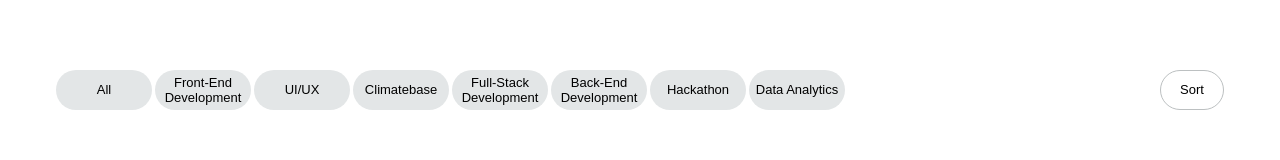
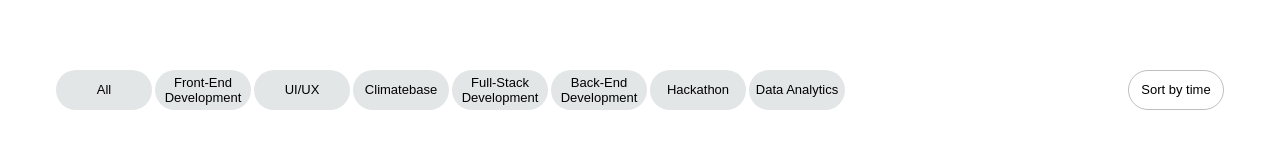
Before and after one commit to Liqingcathy/Liqingcathy.github.io, a plain HTML site: page index.html in a window 1280 px wide. Shown: the part 398-558 px from the top of the page. Drawn offline with Linux system fonts and the light colour scheme.

Commit message:
change sort button name

```diff
--- a/index.html
+++ b/index.html
@@ -91,7 +91,7 @@
             <button class="filterbtn" onclick="filterBySkills('analytics')">
               Data Analytics
             </button>
-            <button id="sortbtn" onclick="sortByTime()">Sort</button>
+            <button id="sortbtn" onclick="sortByTime()">Sort by time</button>
           </div>
         </div>
       </section>
--- a/style/home_style.css
+++ b/style/home_style.css
@@ -151,7 +151,7 @@ section .various-skills {
 }
 
 #sortbtn{
-    width: 4rem;
+    width: 6rem;
     margin-left: auto;
     right: 0;
     border:1px solid rgb(188, 192, 193);
```
